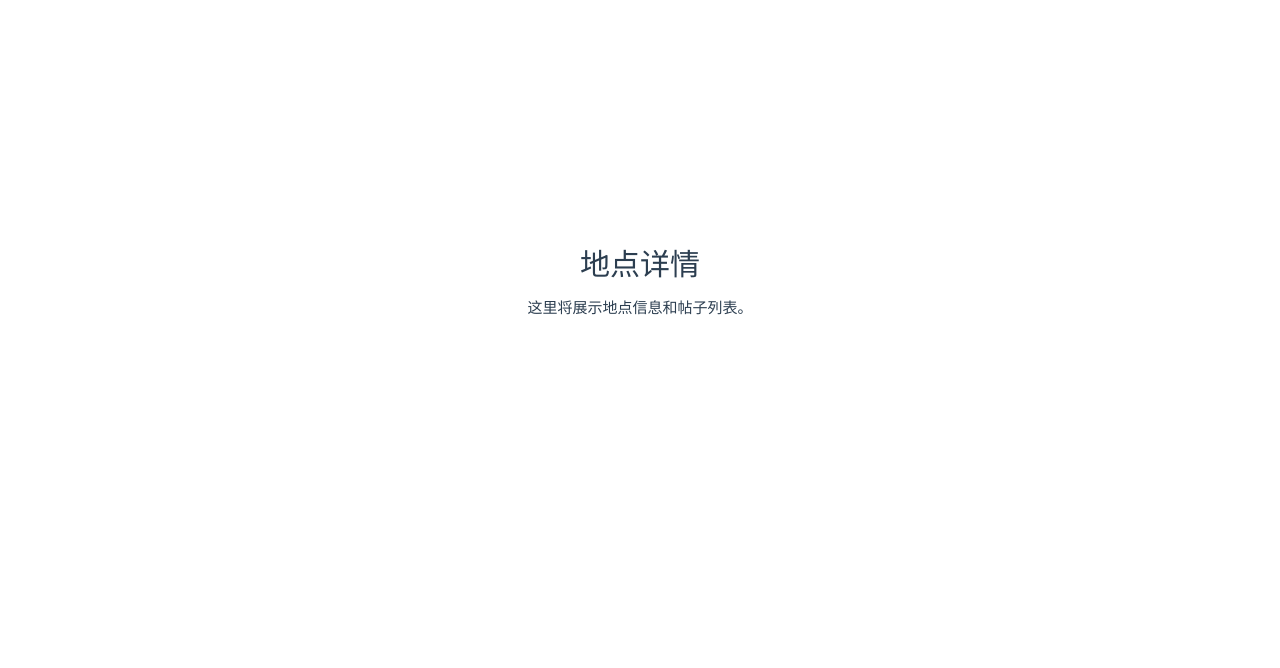
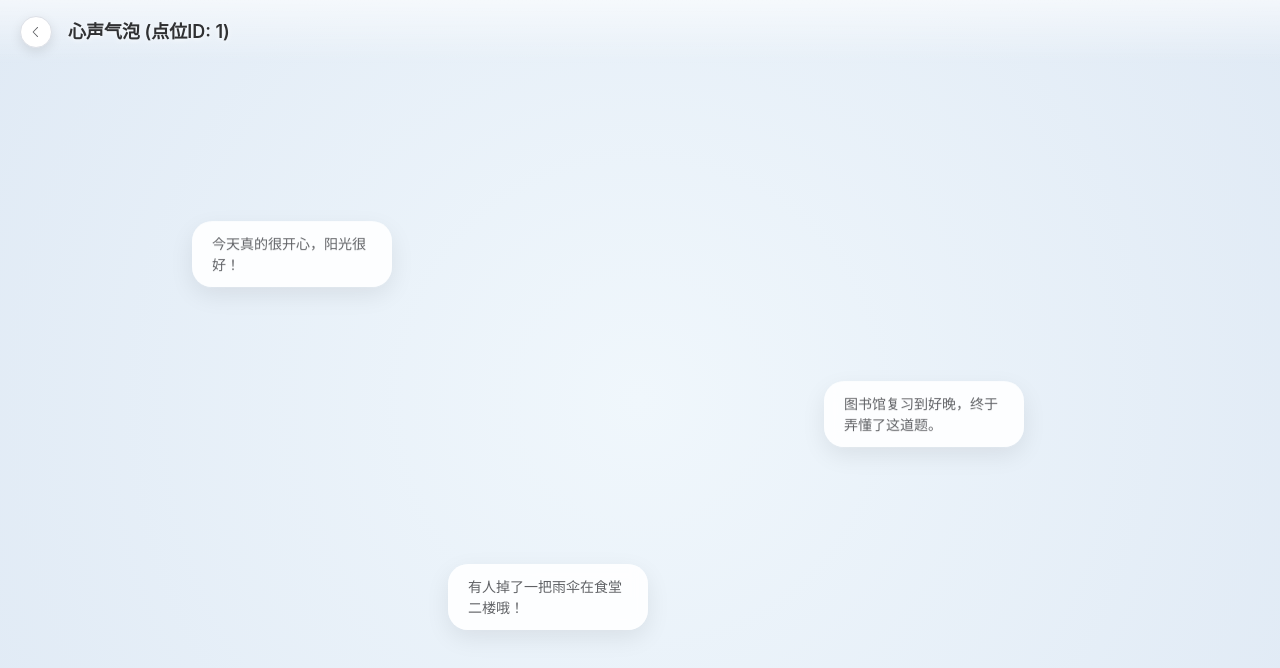
Before and after one commit to Daisy-on/xinqing_map, a Vue app: page /spots/1 in a window 1280 px wide. Shown: the top 668 px of the page. Built offline with nearby package versions, Linux system fonts and the light colour scheme; no server answers.

Commit message:
完成地图详情弹窗，准备好气泡卡片页静态页面

```diff
--- a/src/components/map/LandmarkCard.vue
+++ b/src/components/map/LandmarkCard.vue
@@ -1,5 +1,5 @@
 <template>
-  <article class="landmark-card" aria-label="landmark-card">
+  <article class="landmark-card" aria-label="landmark-card" @click="$emit('click', location)">
     <div class="landmark-icon">{{ iconText }}</div>
     <div class="landmark-body">
       <h3 class="landmark-name">{{ location.name }}</h3>
@@ -15,6 +15,10 @@ import type { Location } from '@/types/models'
 
 const props = defineProps<{
   location: Location
+}>()
+
+defineEmits<{
+  (e: 'click', value: Location): void
 }>()
 
 const iconText = computed(() => props.location.icon.slice(0, 4).toUpperCase())
@@ -39,8 +43,15 @@ const iconText = computed(() => props.location.icon.slice(0, 4).toUpperCase())
   box-shadow: 0 10px 24px rgba(2, 46, 74, 0.2);
   pointer-events: auto;
   user-select: none;
+  cursor: pointer;
+  transition: transform 0.2s ease, box-shadow 0.2s ease;
   transform-origin: bottom center;
   animation: card-in 260ms ease-out;
+}
+
+.landmark-card:hover {
+  transform: translateY(-2px) scale(1.02);
+  box-shadow: 0 14px 28px rgba(2, 46, 74, 0.25);
 }
 
 .landmark-icon {
--- /dev/null
+++ b/src/components/map/LandmarkDetailPanel.vue
@@ -0,0 +1,193 @@
+<template>
+  <el-drawer
+    v-model="drawerVisible"
+    :direction="drawerDirection"
+    :size="drawerSize"
+    :with-header="false"
+    class="landmark-detail-drawer"
+  >
+    <div v-if="landmark" class="drawer-content">
+      <div class="drawer-header">
+        <div class="header-image-placeholder">
+          <!-- Placeholder for image, or use dummy image -->
+          <el-icon class="image-icon"><Picture /></el-icon>
+        </div>
+        <div class="close-btn" @click="closeDrawer">
+          <el-icon><Close /></el-icon>
+        </div>
+      </div>
+
+      <div class="drawer-body">
+        <h2 class="title">{{ landmark.name }}</h2>
+        <div class="tags">
+          <el-tag size="small" type="info" effect="plain" round>
+            {{ landmark.weatherText }}
+          </el-tag>
+          <el-tag size="small" type="primary" effect="plain" round>
+            {{ landmark.moodText }}
+          </el-tag>
+        </div>
+        <p class="description">{{ landmark.description || '暂无详细介绍' }}</p>
+      </div>
+
+      <div class="drawer-footer">
+        <el-button type="primary" size="large" class="action-btn" @click="viewPosts" round>
+          查看心声
+        </el-button>
+      </div>
+    </div>
+  </el-drawer>
+</template>
+
+<script setup lang="ts">
+import { ref, computed, watch, onMounted, onUnmounted } from 'vue'
+import { useRouter } from 'vue-router'
+import { Picture, Close } from '@element-plus/icons-vue'
+import type { Location } from '@/types/models'
+
+const props = defineProps<{
+  modelValue: boolean
+  landmark: Location | null
+}>()
+
+const emit = defineEmits<{
+  (e: 'update:modelValue', value: boolean): void
+}>()
+
+const router = useRouter()
+
+const drawerVisible = computed({
+  get: () => props.modelValue,
+  set: (val) => emit('update:modelValue', val)
+})
+
+const windowWidth = ref(window.innerWidth)
+
+const updateWidth = () => {
+  windowWidth.value = window.innerWidth
+}
+
+onMounted(() => {
+  window.addEventListener('resize', updateWidth)
+})
+
+onUnmounted(() => {
+  window.removeEventListener('resize', updateWidth)
+})
+
+// PC: ltr, Mobile: btt
+const isMobile = computed(() => windowWidth.value < 768)
+const drawerDirection = computed(() => isMobile.value ? 'btt' : 'ltr')
+const drawerSize = computed(() => isMobile.value ? '60%' : '400px')
+
+const closeDrawer = () => {
+  drawerVisible.value = false
+}
+
+const viewPosts = () => {
+  if (props.landmark) {
+    drawerVisible.value = false
+    router.push({ name: 'spot-detail', params: { spotId: props.landmark.id } })
+  }
+}
+</script>
+
+<style scoped>
+.drawer-content {
+  display: flex;
+  flex-direction: column;
+  height: 100%;
+}
+
+.drawer-header {
+  position: relative;
+  height: 240px;
+  background-color: #f5f7fa;
+}
+
+.header-image-placeholder {
+  width: 100%;
+  height: 100%;
+  display: flex;
+  align-items: center;
+  justify-content: center;
+  background: linear-gradient(135deg, #e0eaf5 0%, #c4e0e5 100%);
+  color: #909399;
+  font-size: 48px;
+}
+
+.close-btn {
+  position: absolute;
+  top: 16px;
+  right: 16px;
+  width: 32px;
+  height: 32px;
+  border-radius: 50%;
+  background: rgba(255, 255, 255, 0.8);
+  backdrop-filter: blur(4px);
+  display: flex;
+  align-items: center;
+  justify-content: center;
+  cursor: pointer;
+  box-shadow: 0 2px 8px rgba(0, 0, 0, 0.1);
+  transition: all 0.2s ease;
+}
+
+.close-btn:hover {
+  background: rgba(255, 255, 255, 1);
+  transform: scale(1.05);
+}
+
+.drawer-body {
+  flex: 1;
+  padding: 24px;
+  overflow-y: auto;
+}
+
+.title {
+  margin: 0 0 12px 0;
+  font-size: 24px;
+  font-weight: 600;
+  color: #303133;
+}
+
+.tags {
+  display: flex;
+  gap: 8px;
+  margin-bottom: 24px;
+}
+
+.description {
+  font-size: 15px;
+  line-height: 1.6;
+  color: #606266;
+}
+
+.drawer-footer {
+  padding: 16px 24px;
+  border-top: 1px solid #ebeef5;
+  background: #fff;
+}
+
+.action-btn {
+  width: 100%;
+  font-size: 16px;
+  font-weight: 500;
+  letter-spacing: 1px;
+}
+</style>
+
+<style>
+/* 覆盖 el-drawer 的默认 padding */
+.landmark-detail-drawer .el-drawer__body {
+  padding: 0 !important;
+  overflow: hidden;
+}
+/* 适配移动端圆角 */
+@media screen and (max-width: 767px) {
+  .landmark-detail-drawer {
+    border-top-left-radius: 16px !important;
+    border-top-right-radius: 16px !important;
+  }
+}
+</style>
--- a/src/main.ts
+++ b/src/main.ts
@@ -2,6 +2,8 @@ import './assets/main.css'
 
 import { createApp } from 'vue'
 import { createPinia } from 'pinia'
+import ElementPlus from 'element-plus'
+import 'element-plus/dist/index.css'
 
 import App from './App.vue'
 import router from './router'
@@ -10,5 +12,6 @@ const app = createApp(App)
 
 app.use(createPinia())
 app.use(router)
+app.use(ElementPlus)
 
 app.mount('#app')
--- a/src/views/HomeView.vue
+++ b/src/views/HomeView.vue
@@ -9,13 +9,18 @@
           top: `${landmarkPixel.y}px`,
         }"
       >
-        <LandmarkCard :location="landmarkLocation" />
+        <LandmarkCard :location="landmarkLocation" @click="handleLandmarkClick" />
       </div>
     </div>
     <svg v-if="svgMaskPath" class="dom-mask" xmlns="http://www.w3.org/2000/svg">
       <path :d="svgMaskPath" fill="#ffffff" fill-rule="evenodd" />
     </svg>
     <div v-if="loadError" class="map-error">{{ loadError }}</div>
+
+    <LandmarkDetailPanel
+      v-model="isDetailPanelVisible"
+      :landmark="selectedLandmark"
+    />
   </main>
 </template>
 
@@ -23,6 +28,7 @@
 import { onBeforeUnmount, onMounted, ref } from 'vue'
 import { fetchLocationList } from '@/api/location'
 import LandmarkCard from '@/components/map/LandmarkCard.vue'
+import LandmarkDetailPanel from '@/components/map/LandmarkDetailPanel.vue'
 import type { Location } from '@/types/models'
 
 type BoundaryPoint = { lng: number; lat: number }
@@ -44,6 +50,14 @@ let boundaryBounds: { minLng: number; maxLng: number; minLat: number; maxLat: nu
 let isAdjustingBounds = false
 const landmarkLocation = ref<Location | null>(null)
 const landmarkPixel = ref<{ x: number; y: number } | null>(null)
+
+const isDetailPanelVisible = ref(false)
+const selectedLandmark = ref<Location | null>(null)
+
+function handleLandmarkClick(loc: Location) {
+  selectedLandmark.value = loc
+  isDetailPanelVisible.value = true
+}
 
 function clearMaskOverlays(instance: BMapGLMap) {
   if (maskOverlays.length === 0) return
--- a/src/views/SpotDetailView.vue
+++ b/src/views/SpotDetailView.vue
@@ -1,17 +1,102 @@
 <template>
-  <main class="page">
-    <h1>地点详情</h1>
-    <p>这里将展示地点信息和帖子列表。</p>
+  <main class="scatter-page">
+    <div class="header-nav">
+      <el-button circle :icon="ArrowLeft" class="back-btn" @click="goBack" />
+      <span class="page-title">心声气泡 (点位ID: {{ spotId }})</span>
+    </div>
+
+    <div class="scatter-container">
+      <!-- 帖子气泡散点容器预留 -->
+      <div class="placeholder-bubble bubble-1">今天真的很开心，阳光很好！</div>
+      <div class="placeholder-bubble bubble-2">图书馆复习到好晚，终于弄懂了这道题。</div>
+      <div class="placeholder-bubble bubble-3">有人掉了一把雨伞在食堂二楼哦！</div>
+    </div>
   </main>
 </template>
 
+<script setup lang="ts">
+import { computed } from "vue"
+import { useRoute, useRouter } from "vue-router"
+import { ArrowLeft } from "@element-plus/icons-vue"
+
+const route = useRoute()
+const router = useRouter()
+
+const spotId = computed(() => route.params.spotId)
+
+const goBack = () => {
+  router.push("/")
+}
+</script>
+
 <style scoped>
-.page {
-  min-height: 70vh;
+.scatter-page {
+  width: 100vw;
+  height: 100vh;
+  background: radial-gradient(circle at 50% 50%, #f0f7fc 0%, #e0eaf5 100%);
   display: flex;
   flex-direction: column;
+  position: relative;
+  overflow: hidden;
+}
+
+.header-nav {
+  position: absolute;
+  top: 0;
+  left: 0;
+  width: 100%;
+  padding: 16px 20px;
+  display: flex;
   align-items: center;
-  justify-content: center;
-  gap: 8px;
+  gap: 16px;
+  z-index: 10;
+  background: linear-gradient(to bottom, rgba(255, 255, 255, 0.6) 0%, transparent 100%);
+  pointer-events: none;
+}
+
+.back-btn {
+  pointer-events: auto;
+  box-shadow: 0 4px 12px rgba(0, 0, 0, 0.1);
+  transition: transform 0.2s;
+}
+.back-btn:hover {
+  transform: scale(1.05);
+}
+
+.page-title {
+  font-size: 18px;
+  font-weight: 600;
+  color: #303133;
+  text-shadow: 0 1px 4px rgba(255, 255, 255, 0.8);
+}
+
+.scatter-container {
+  flex: 1;
+  position: relative;
+  width: 100%;
+  height: 100%;
+}
+
+.placeholder-bubble {
+  position: absolute;
+  padding: 12px 20px;
+  background: rgba(255, 255, 255, 0.9);
+  border-radius: 20px;
+  box-shadow: 0 8px 24px rgba(0, 0, 0, 0.08);
+  font-size: 14px;
+  color: #606266;
+  max-width: 200px;
+  line-height: 1.5;
+  backdrop-filter: blur(8px);
+  animation: float 6s ease-in-out infinite alternate;
+}
+
+.bubble-1 { top: 30%; left: 15%; animation-delay: 0s; }
+.bubble-2 { top: 50%; right: 20%; animation-delay: -2s; }
+.bubble-3 { bottom: 20%; left: 35%; animation-delay: -4s; }
+
+@keyframes float {
+  0% { transform: translateY(0px); }
+  100% { transform: translateY(-20px); }
 }
 </style>
```
